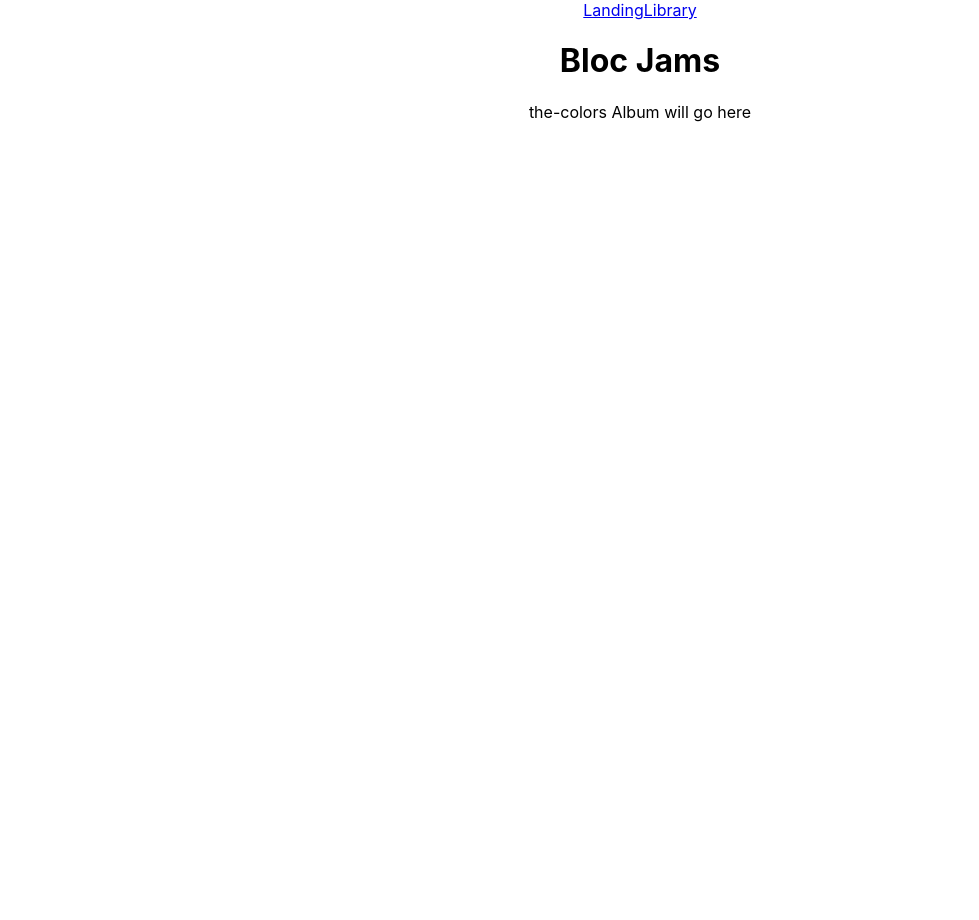
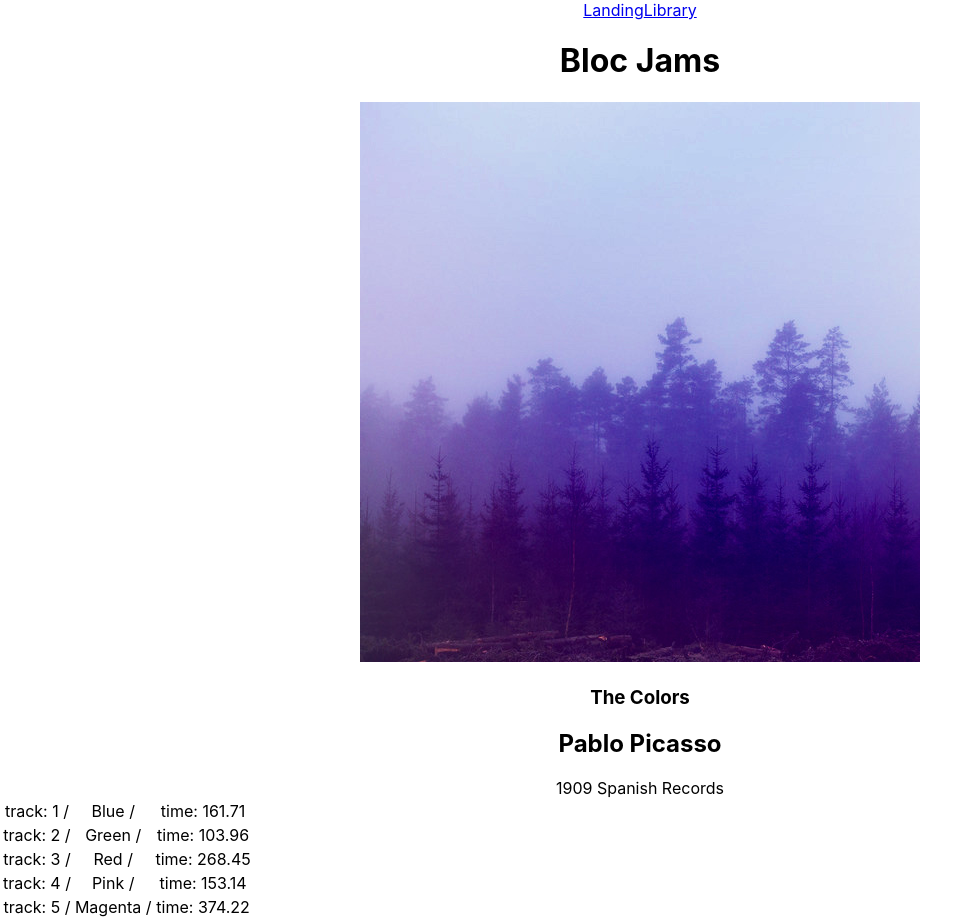
Before and after one commit to Anung-Un-Rama/block-jams-react, a React (Create React App) app: page /album/the-colors in a window 1280 px wide. Shown: the whole page, without its empty margins (0-979 px from the left). Before the commit the page ends 800 px from the top, so only its background shows below. Built offline with nearby package versions, Linux system fonts and the light colour scheme.

Commit message:
Submission for chekcpoint 6

```diff
--- a/src/components/Album.js
+++ b/src/components/Album.js
@@ -1,13 +1,68 @@
 import React, { Component } from 'react';
+import albumData from './../data/albums';
 
 class Album extends Component {
+  constructor(props) {
+    super(props);
+
+
+    const album = albumData.find( album => {
+      return album.slug === this.props.match.params.slug
+    });
+
+    this.state = {
+      album: album
+    };
+  }
+
+
   render() {
     return (
       <section className="album">
-        {this.props.match.params.slug} Album will go here
+        <section id="album-info">
+          <img id="album-cover-art" src={this.state.album.albumCover} alt={this.state.album.title}/>
+          <div className="album-details">
+            <h1 id="album-title"></h1>
+            <h2 className="artist"></h2>
+            <div id="release-info"></div>
+            <h1 id="album-title">{this.state.album.title}</h1>
+            <h2 className="artist">{this.state.album.artist}</h2>
+            <div id="release-info">{this.state.album.releaseInfo}</div>
+          </div>
+        </section>
+        <table id="song-list">
+          <colgroup>
+            col id="song-number-column" />
+            col id="song-title-column" />
+            col id="song-duration-column" />
+          </colgroup>
+
+          <tbody>
+            {this.state.album.songs.map( (song, index, ) =>
+               <tr key={index} >
+                    <td> track: {index + 1} / </td>
+                    <td> {song.title} / </td>
+                    <td> time: {song.duration}</td>
+                </tr>
+          )}
+          </tbody>
+
+        </table>
       </section>
     );
   }
 }
 
+
+/*
+
+this.state.albums.map( (album, index) =>
+  <Link to={`/album/${album.slug}`} key={index} >
+     <img src={album.albumCover} alt={album.title} />
+     <div>{album.title}</div>
+     <div>{album.artist}</div>
+     <div>{album.songs.length} songs</div>
+*/
+
+
 export default Album;
```
